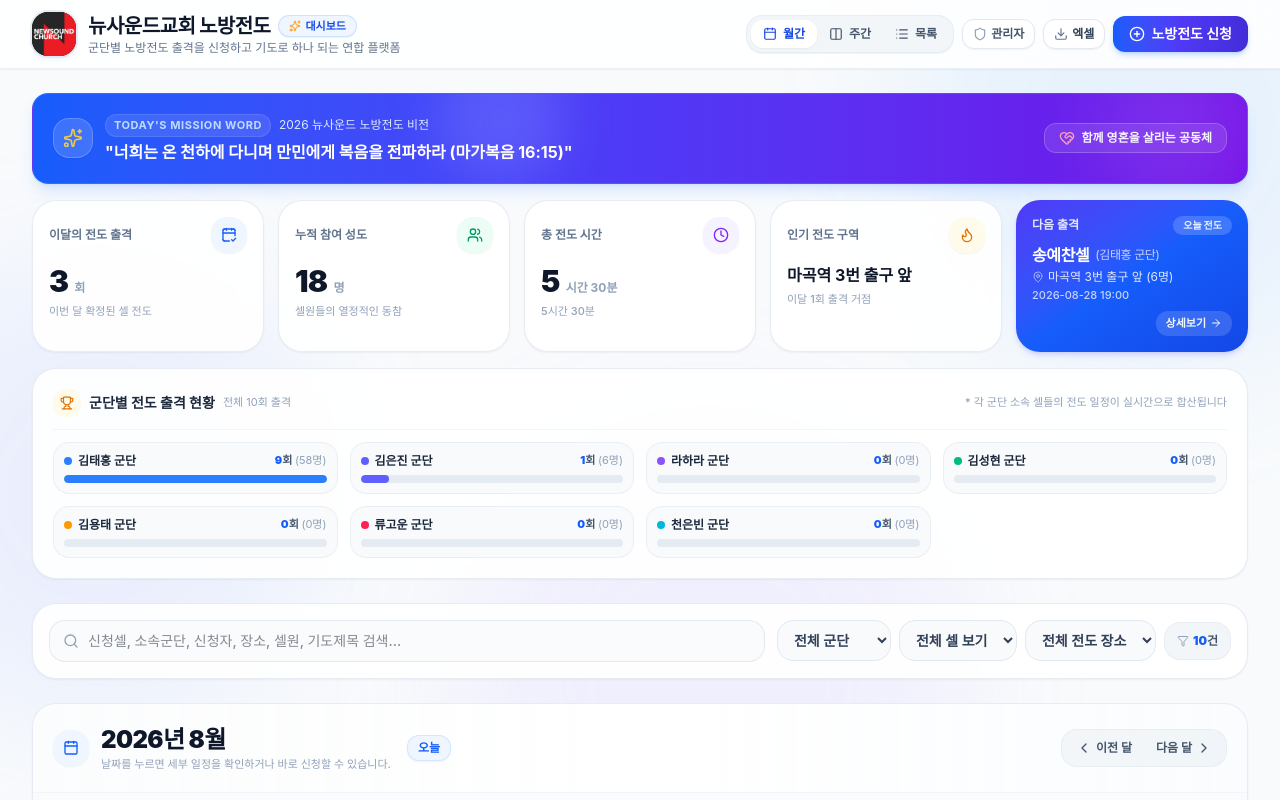
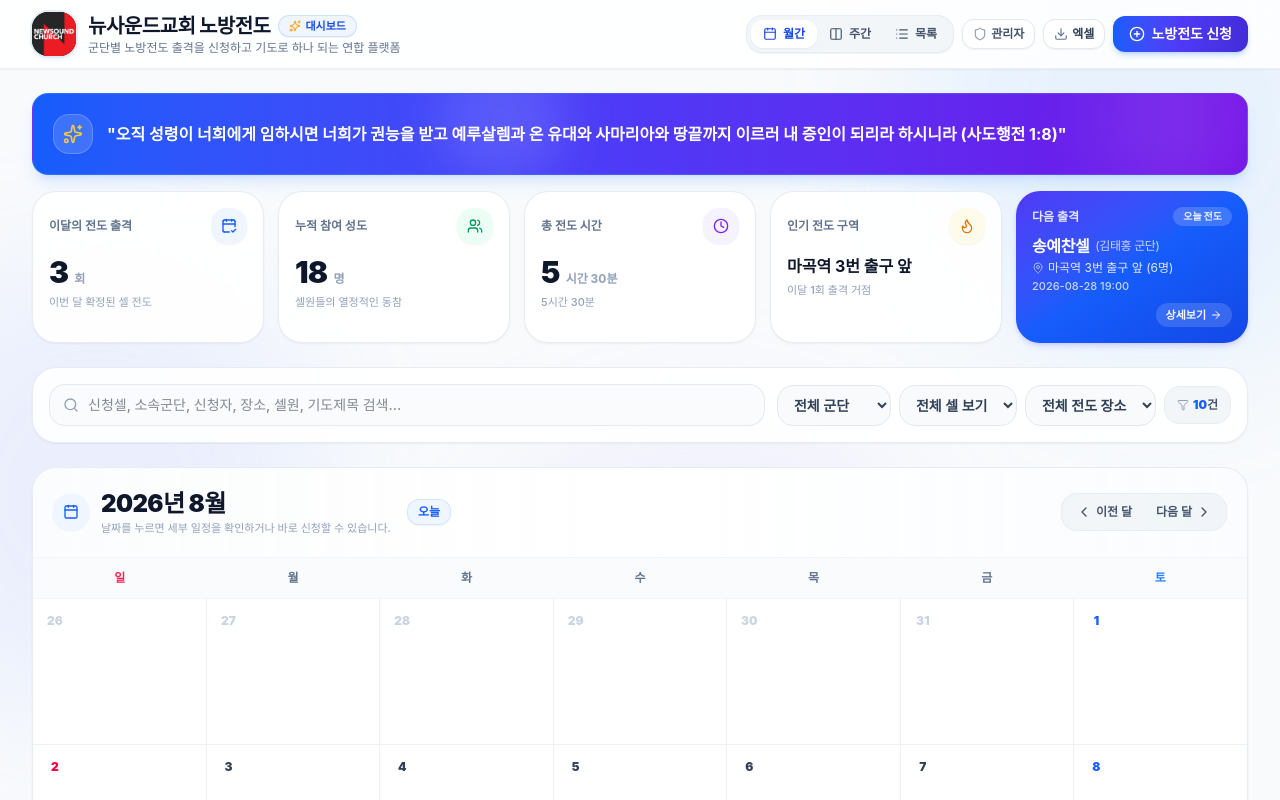
Before and after one commit to syc5032-code/newsound-evangelism, a React (Vite) app: page / in a window 1280 px wide. Shown: the top 800 px of the page. Built offline with nearby package versions, Linux system fonts and the light colour scheme; a web font is replaced by a local one.

Commit message:
feat: update banner scripture to Acts 1:8 with clean layout and make corps activity stats visible only to admin

```diff
--- a/src/App.tsx
+++ b/src/App.tsx
@@ -262,6 +262,7 @@ export function App() {
           schedules={filteredSchedules}
           currentDate={currentDate}
           onSelectSchedule={(s) => setSelectedDetailSchedule(s)}
+          isAdmin={isAdmin}
         />
 
         {/* Search & Filter Bar */}
--- a/src/components/StatsBanner.tsx
+++ b/src/components/StatsBanner.tsx
@@ -1,5 +1,5 @@
 import React from 'react';
-import { Users, Clock, Flame, CalendarCheck2, MapPin, ArrowRight, Sparkles, Trophy, HeartHandshake } from 'lucide-react';
+import { Users, Clock, Flame, CalendarCheck2, MapPin, ArrowRight, Sparkles, Trophy, ShieldCheck } from 'lucide-react';
 import type { EvangelismSchedule } from '../types';
 import { formatDurationString, getDDayString } from '../utils/dateUtils';
 import { CORPS_PRESETS } from '../data/presetData';
@@ -9,12 +9,14 @@ interface StatsBannerProps {
   schedules: EvangelismSchedule[];
   currentDate: Date;
   onSelectSchedule: (schedule: EvangelismSchedule) => void;
+  isAdmin?: boolean;
 }
 
 export const StatsBanner: React.FC<StatsBannerProps> = ({
   schedules,
   currentDate,
   onSelectSchedule,
+  isAdmin = false,
 }) => {
   // Filter for currently viewed month
   const thisMonthSchedules = schedules.filter((s) => {
@@ -62,7 +64,7 @@ export const StatsBanner: React.FC<StatsBannerProps> = ({
 
   const nextUpcoming = sortedUpcoming.length > 0 ? sortedUpcoming[0] : null;
 
-  // Calculate corps activity ranking
+  // Calculate corps activity ranking (Admin only)
   const corpsStats: { [name: string]: { count: number; participants: number } } = {};
   CORPS_PRESETS.forEach((c) => {
     corpsStats[c] = { count: 0, participants: 0 };
@@ -82,36 +84,19 @@ export const StatsBanner: React.FC<StatsBannerProps> = ({
   return (
     <div className="space-y-4 mb-6">
 
-      {/* 🌟 Top Grace & Scripture Banner */}
+      {/* 🌟 Top Scripture Banner (오직 성령이 너희에게 임하시면...) */}
       <div className="relative overflow-hidden rounded-2xl bg-gradient-to-r from-blue-600 via-indigo-600 to-violet-700 text-white p-4 sm:p-5 shadow-lg shadow-blue-500/15 border border-blue-400/30">
-        {/* Background glow circle */}
+        {/* Background glow circles */}
         <div className="absolute -right-10 -bottom-10 w-48 h-48 bg-white/10 rounded-full blur-2xl pointer-events-none" />
         <div className="absolute left-1/3 -top-10 w-32 h-32 bg-indigo-300/20 rounded-full blur-xl pointer-events-none" />
 
-        <div className="relative flex flex-col md:flex-row items-start md:items-center justify-between gap-3">
-          <div className="flex items-center gap-3">
+        <div className="relative flex items-center gap-3 sm:gap-3.5">
           <div className="w-10 h-10 rounded-2xl bg-white/15 backdrop-blur-md flex items-center justify-center border border-white/20 shadow-xs shrink-0">
             <Sparkles className="w-5 h-5 text-amber-300 animate-pulse" />
           </div>
-            <div>
-              <div className="flex items-center gap-2">
-                <span className="text-[11px] font-bold uppercase tracking-wider text-blue-200 bg-white/10 px-2 py-0.5 rounded-full border border-white/10">
-                  Today's Mission Word
-                </span>
-                <span className="text-xs text-blue-100 hidden sm:inline">2026 뉴사운드 노방전도 비전</span>
-              </div>
-              <p className="text-sm sm:text-base font-bold text-white mt-1 leading-snug">
-                "너희는 온 천하에 다니며 만민에게 복음을 전파하라 (마가복음 16:15)"
+          <p className="text-sm sm:text-base font-bold text-white leading-relaxed">
+            "오직 성령이 너희에게 임하시면 너희가 권능을 받고 예루살렘과 온 유대와 사마리아와 땅끝까지 이르러 내 증인이 되리라 하시니라 (사도행전 1:8)"
           </p>
-            </div>
-          </div>
-
-          <div className="flex items-center gap-2 self-stretch md:self-auto justify-end">
-            <div className="px-3.5 py-1.5 rounded-xl bg-white/10 backdrop-blur-md border border-white/20 text-xs font-semibold text-white/95 flex items-center gap-1.5">
-              <HeartHandshake className="w-4 h-4 text-rose-300" />
-              <span>함께 영혼을 살리는 공동체</span>
-            </div>
-          </div>
         </div>
       </div>
 
@@ -236,18 +221,22 @@ export const StatsBanner: React.FC<StatsBannerProps> = ({
 
       </div>
 
-      {/* 🎖️ Corps Activity Race (군단별 전도 활성도 현황판) */}
-      <div className="bg-white/90 backdrop-blur-md rounded-3xl p-4 sm:p-5 border border-slate-200/80 shadow-xs">
+      {/* 🎖️ Corps Activity Race (군단별 전도 활성도 현황판 - 관리자 전용) */}
+      {isAdmin && (
+        <div className="bg-white/90 backdrop-blur-md rounded-3xl p-4 sm:p-5 border border-slate-200/80 shadow-xs animate-in fade-in">
           <div className="flex flex-col sm:flex-row sm:items-center justify-between gap-2 pb-3 mb-3 border-b border-slate-100">
             <div className="flex items-center gap-2">
               <div className="w-7 h-7 rounded-xl bg-amber-50 text-amber-600 flex items-center justify-center">
                 <Trophy className="w-3.5 h-3.5" />
               </div>
-            <h3 className="text-xs sm:text-sm font-bold text-slate-800">
-              군단별 전도 출격 현황
+              <h3 className="text-xs sm:text-sm font-bold text-slate-800 flex items-center gap-1.5">
+                <span>군단별 전도 출격 현황</span>
+                <span className="px-2 py-0.5 text-[10px] font-bold text-emerald-700 bg-emerald-50 rounded-md border border-emerald-200 flex items-center gap-0.5">
+                  <ShieldCheck className="w-3 h-3" /> 관리자 전용
+                </span>
               </h3>
               <span className="text-[11px] text-slate-400">
-              전체 {schedules.length}회 출격
+                (전체 {schedules.length}회 출격)
               </span>
             </div>
             <span className="text-[11px] text-slate-400 font-medium">
@@ -299,6 +288,7 @@ export const StatsBanner: React.FC<StatsBannerProps> = ({
             })}
           </div>
         </div>
+      )}
 
     </div>
   );
```
Also changed, not shown: 1 other file (tests, documents, lock files or other folders). Lines whose indentation alone changed are shown as unchanged.
